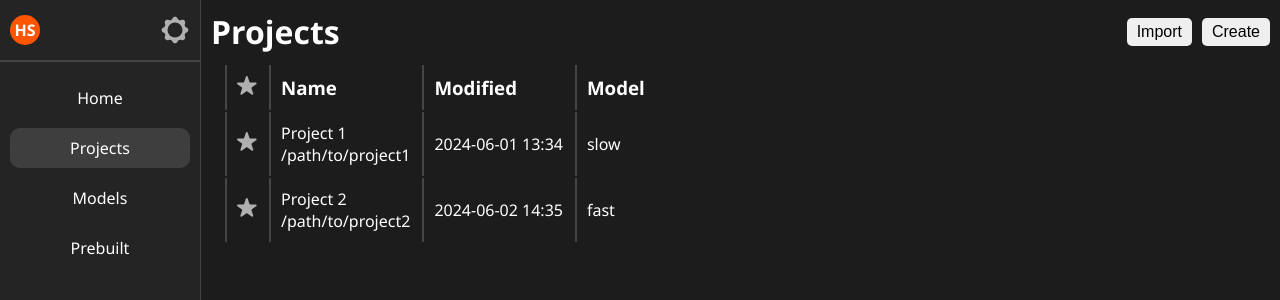
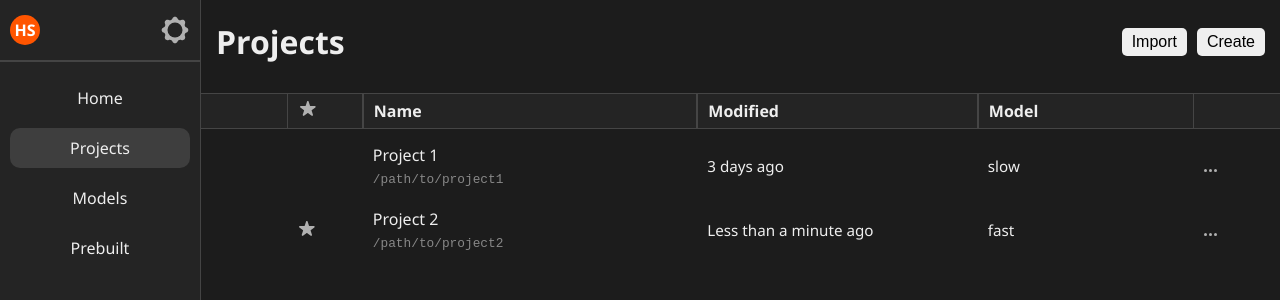
Before and after one commit to Nawab-AS/mcp-creator, a Vue app in the folder frontend/: page / in a window 1280 px wide. Both pictures are taken after a click on the item "Projects". Shown: the top 300 px of the page. Built offline with nearby package versions, Linux system fonts and the light colour scheme.

Commit message:
painstakingly stylized the table

```diff
--- a/frontend/src/App.vue
+++ b/frontend/src/App.vue
@@ -43,6 +43,7 @@ const page = ref("home")
 #app {
   display: flex;
   min-height: 100vh;
+  color: #eee;
 }
 
 #sidebar {
@@ -51,7 +52,6 @@ const page = ref("home")
   min-width: 200px;
 
   background-color: #242424;
-  color: white;
   border-right: 1px solid #444;
 }
 
--- a/frontend/src/components/Selector.vue
+++ b/frontend/src/components/Selector.vue
@@ -1,6 +1,6 @@
 <!-- /components/Selector.vue -->
 <script setup lang="ts">
-import { reactive, onMounted } from 'vue'
+import { ref, onMounted } from 'vue'
 
 
 // consts (TODO: move to props)
@@ -33,7 +33,7 @@ const emit = defineEmits<{
 
 
 // onclick animation
-const bar = reactive({
+const bar = ref({
   left: leftIndent,
   current_left: 0,
 })
@@ -43,9 +43,9 @@ function onClick(option: string, now: boolean = false) {
   // do other stuff...
   emit('update:modelValue', option)
   const index = props.options.indexOf(option)
-  bar.left = leftIndent + index * (barWidth + 32) + 1
+  bar.value.left = leftIndent + index * (barWidth + 32) + 1
   if (now) {
-    bar.current_left = bar.left
+    bar.value.current_left = bar.value.left
   }
 }
 
@@ -56,12 +56,12 @@ onMounted(() => {
 
 // move bar
 setInterval(() => {
-  if (Math.abs(bar.current_left - bar.left) <= speed) {
-    bar.current_left = bar.left
-  } else if (bar.current_left < bar.left) {
-    bar.current_left += speed
-  } else if (bar.current_left > bar.left) {
-    bar.current_left -= speed
+  if (Math.abs(bar.value.current_left - bar.value.left) <= speed) {
+    bar.value.current_left = bar.value.left
+  } else if (bar.value.current_left < bar.value.left) {
+    bar.value.current_left += speed
+  } else if (bar.value.current_left > bar.value.left) {
+    bar.value.current_left -= speed
   }
 }, 10)
 
--- a/frontend/src/components/pseudo-pages/Models.vue
+++ b/frontend/src/components/pseudo-pages/Models.vue
@@ -72,7 +72,7 @@ async function modifyModel() {
     display: flex;
     align-items: center;
     justify-content: space-between;
-    margin: 10px 10px;
+    margin: 20px 15px;
 }
 
 #header>h1 {
--- a/frontend/src/components/pseudo-pages/Projects.vue
+++ b/frontend/src/components/pseudo-pages/Projects.vue
@@ -1,11 +1,22 @@
 <script setup lang="ts">
 import { ref } from 'vue'
+import SideModal from '../sideModal.vue'
 
 // each project contains: star, name, path, last modified, model used
 const projects = ref([
-    {star: false, name: 'Project 1', path: '/path/to/project1', lastModified: '2024-06-01 13:34', modelUsed: 'slow'},
-    {star: true, name: 'Project 2', path: '/path/to/project2', lastModified: '2024-06-02 14:35', modelUsed: 'fast'},
+    {star: false, name: 'Project 1', path: '/path/to/project1', lastModified: '3 days ago', modelUsed: 'slow'},
+    {star: true, name: 'Project 2', path: '/path/to/project2', lastModified: 'Less than a minute ago', modelUsed: 'fast'},
 ])
+
+const settingsModal = ref({
+    open: false,
+    projectName: ''
+})
+
+function openOptions(projectName: string) {
+    settingsModal.value.projectName = projectName
+    settingsModal.value.open = true
+}
 
 </script>
 
@@ -18,31 +29,52 @@ const projects = ref([
                 <button>Create</button>
             </span>
         </div>
+
         <table id="project-list">
+            <colgroup>
+                <col style="width: 8%;">
+                <col style="width: 7%;">
+                <col style="width: 31%;">
+                <col style="width: 26%;">
+                <col style="width: 20%;">
+                <col style="width: 8%;">
+            </colgroup>
             <thead>
-                <tr>
+                <tr id="table-header">
                     <th class="padding"></th>
-                    <th><img src="../../assets/images/star.svg" alt="starred"></th>
-                    <th><h3>Name</h3></th>
-                    <th><h3>Modified</h3></th>
-                    <th><h3>Model</h3></th>
+                    <th><img src="../../assets/images/star.svg" alt="starred" class="star"></th>
+                    <th>Name</th>
+                    <th>Modified</th>
+                    <th>Model</th>
+                    <th class="padding"></th>
                 </tr>
             </thead>
             <tbody>
                 <tr v-for="project in projects" :key="project.name">
                     <td class="padding"></td>
                     <td>
-                        <img src="../../assets/images/star.svg" alt="starred">
+                        <img src="../../assets/images/star.svg" alt="starred"
+                            :class="{ 'unstarred': !project.star, 'star': true }"
+                            @click="project.star = !project.star">
                     </td>
-                    <td>
-                        <p>{{ project.name }}</p>
-                        <p>{{ project.path }}</p>
+                    <td class="project-name">
+                        {{ project.name }} <br/> <code>{{ project.path }}</code>
                     </td>
                     <td>{{ project.lastModified }}</td> <!-- TODO: show friendly dates -->
                     <td>{{ project.modelUsed }}</td>
+                    <td @click="openOptions(project.name)">
+                        <img src="../../assets/images/options.svg" alt="options" class="options">
+                    </td>
                 </tr>
             </tbody>
         </table>
+
+        <!-- settings modal -->
+        <SideModal :open="settingsModal.open" @close="settingsModal.open = false">
+            <h2>Settings for {{ settingsModal.projectName }}</h2>
+            <p>Here you can configure settings for the project.</p>
+
+        </SideModal>
     </div>
 </template>
 
@@ -51,7 +83,7 @@ const projects = ref([
     display: flex;
     align-items: center;
     justify-content: space-between;
-    margin: 10px 10px;
+    margin: 20px 15px;
 }
 
 #header>h1 {
@@ -77,18 +109,68 @@ const projects = ref([
     filter: brightness(0.9);
 }
 
-h3, p {
-    margin: 0;
+table {
+    width: 100%;
+    border-collapse: separate;
+    border-spacing: 0 10px;
+    table-layout: fixed;
 }
 
 th, td {
-    padding: 10px;
     text-align: left;
-    border-left: 2px solid #454545;
+    padding: 5px 10px;
 }
 
-th.padding, td.padding {
+th {
+    border: 1px solid #454545;
+    background-color: #242424;
+    font-size: 1rem;
+}
+
+th.padding {
+    border-right: none;
     border-left: none;
 }
 
+tr {
+    transition-duration: 0.3s;
+}
+
+td {
+    font-size: 0.95rem;
+}
+
+tbody tr:hover {
+    background-color: #2a2a2a;
+}
+
+
+.star {
+    transition-duration: 0.2s;
+    scale: 0.8;
+}
+
+td>img.star.unstarred {
+    opacity: 0;
+}
+
+td>img.star:hover {
+    opacity: 0.9;
+}
+
+td>img.star.unstarred:hover {
+    opacity: 0.4;
+}
+
+td.project-name {
+    word-break: break-all;
+    font-size: 1rem;
+}
+
+td.project-name code {
+    font-size: 0.8rem;
+    color: #888;
+}
+
+
 </style>
--- a/frontend/src/components/sideModal.vue
+++ b/frontend/src/components/sideModal.vue
@@ -59,7 +59,7 @@ const emit = defineEmits<{
 
 
 .slide-enter-active {
-  transition: all 0.3s ease-out;
+  transition: all 0.2s ease-out;
   transition-delay: 0.1s;
 }
 
```
Also changed, not shown: frontend/src/assets/images/options.svg (added).
